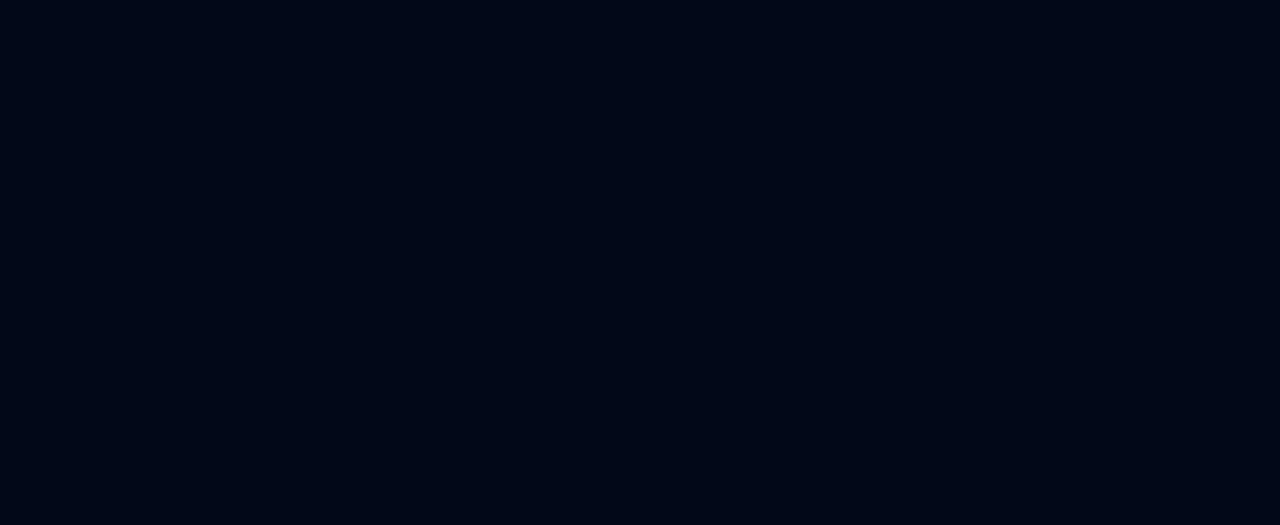
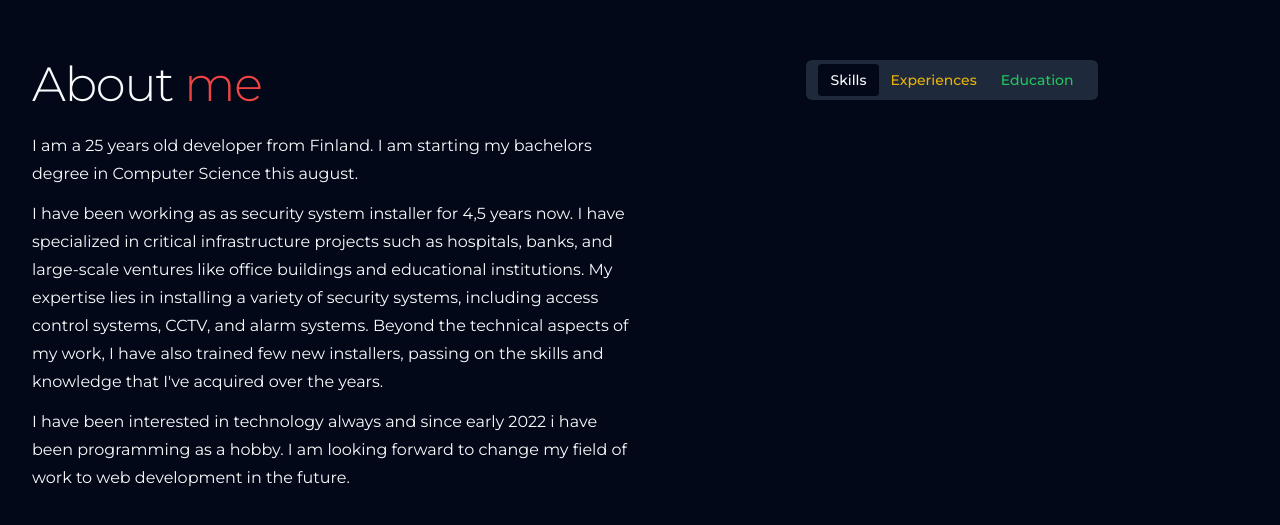
Before and after one commit to awonfs/portfolio, a Next.js app: page / in a window 1280 px wide. Shown: the part 759-1284 px from the top of the page. Before the commit the page ends 936 px from the top, so only its background shows below. Built offline with nearby package versions, Linux system fonts and the light colour scheme.

Commit message:
Working on the about section

```diff
--- a/app/page.tsx
+++ b/app/page.tsx
@@ -1,33 +1,12 @@
 /* eslint-disable react/no-unescaped-entities */
 import Image from "next/image";
-import programicon from "../assets/programicon.png";
-import { Button } from "@/components/ui/button";
-import Link from "next/link";
+import LandingPage from "@/components/landing-page";
+import About from "@/components/about";
 export default function Home() {
   return (
     <main className="h-screen">
-      <section id="about" className="flex flex-col items-center h-1/3 mt-12">
-        <div className="flex w-full justify-evenly">
-          <div className="flex flex-col gap-4">
-            <h2 className="text-6xl md:text-8xl font-thin">
-              Hi, I'm <span className="text-red-500">Eetu</span>
-            </h2>
-            <span className="ml-1 text-sm leading-7 md:ml-10 md:text-xl ">
-              I'm a <span className="text-red-500">Full stack developer</span> /{" "}
-              <span className="text-yellow-500">Security system installer</span>
-            </span>
-          </div>
-          <div className="flex">
-            <Image
-              className=""
-              src={programicon}
-              alt="landing icon"
-              height={320}
-              width={310}
-            />
-          </div>
-        </div>
-      </section>
+      <LandingPage />
+      <About />
     </main>
   );
 }
--- /dev/null
+++ b/components/about.tsx
@@ -0,0 +1,55 @@
+/* eslint-disable react/no-unescaped-entities */
+import { Tabs, TabsContent, TabsList, TabsTrigger } from "@/components/ui/tabs";
+
+function About() {
+  return (
+    <section id="about" className="flex mt-4 h-screen">
+      <div className="flex gap-4">
+        <div className="w-1/2 break-normal">
+          <h3 className="scroll-m-20 text-5xl font-light tracking-tight">
+            About <span className="text-red-500">me</span>
+          </h3>
+          <p className="leading-7 [&:not(:first-child)]:mt-6">
+            I am a 25 years old developer from Finland. I am starting my
+            bachelors degree in Computer Science this august.
+          </p>
+          <p className="leading-7 [&:not(:first-child)]:mt-3">
+            I have been working as as security system installer for 4,5 years
+            now. I have specialized in critical infrastructure projects such as
+            hospitals, banks, and large-scale ventures like office buildings and
+            educational institutions. My expertise lies in installing a variety
+            of security systems, including access control systems, CCTV, and
+            alarm systems. Beyond the technical aspects of my work, I have also
+            trained few new installers, passing on the skills and knowledge that
+            I've acquired over the years.
+          </p>
+          <p className="leading-7 [&:not(:first-child)]:mt-3">
+            I have been interested in technology always and since early 2022 i
+            have been programming as a hobby. I am looking forward to change my
+            field of work to web development in the future.
+          </p>
+        </div>
+        <div className="flex flex-col items-center flex-1 ">
+          <Tabs defaultValue="skills" className="">
+            <TabsList className="px-3">
+              <TabsTrigger className="text-red-500" value="skills">
+                Skills
+              </TabsTrigger>
+              <TabsTrigger className="text-yellow-500" value="expereience">
+                Experiences
+              </TabsTrigger>
+              <TabsTrigger className="text-green-500" value="education">
+                Education
+              </TabsTrigger>
+            </TabsList>
+            <TabsContent value="skills"></TabsContent>
+            <TabsContent value="expereience"></TabsContent>
+            <TabsContent value="education"></TabsContent>
+          </Tabs>
+        </div>
+      </div>
+    </section>
+  );
+}
+
+export default About;
--- /dev/null
+++ b/components/landing-page.tsx
@@ -0,0 +1,32 @@
+/* eslint-disable react/no-unescaped-entities */
+import Image from "next/image";
+import programicon from "../assets/programicon.png";
+
+function LandingPage() {
+  return (
+    <section id="about" className="flex flex-col items-center h-5/6 mt-12">
+      <div className="flex w-full justify-evenly ">
+        <div className="flex flex-col gap-4 items-center">
+          <h2 className="text-6xl md:text-8xl font-thin">
+            Hi, I'm <span className="text-red-500">Eetu</span>
+          </h2>
+          <span className="ml-1 text-sm leading-7 md:ml-10 md:text-xl ">
+            I'm a <span className="text-red-500">Full stack developer</span> /{" "}
+            <span className="text-yellow-500">Security system installer</span>
+          </span>
+        </div>
+        <div className="flex">
+          <Image
+            className=""
+            src={programicon}
+            alt="landing icon"
+            height={320}
+            width={310}
+          />
+        </div>
+      </div>
+    </section>
+  );
+}
+
+export default LandingPage;
--- /dev/null
+++ b/components/ui/tabs.tsx
@@ -0,0 +1,55 @@
+"use client"
+
+import * as React from "react"
+import * as TabsPrimitive from "@radix-ui/react-tabs"
+
+import { cn } from "@/lib/utils"
+
+const Tabs = TabsPrimitive.Root
+
+const TabsList = React.forwardRef<
+  React.ElementRef<typeof TabsPrimitive.List>,
+  React.ComponentPropsWithoutRef<typeof TabsPrimitive.List>
+>(({ className, ...props }, ref) => (
+  <TabsPrimitive.List
+    ref={ref}
+    className={cn(
+      "inline-flex h-10 items-center justify-center rounded-md bg-muted p-1 text-muted-foreground",
+      className
+    )}
+    {...props}
+  />
+))
+TabsList.displayName = TabsPrimitive.List.displayName
+
+const TabsTrigger = React.forwardRef<
+  React.ElementRef<typeof TabsPrimitive.Trigger>,
+  React.ComponentPropsWithoutRef<typeof TabsPrimitive.Trigger>
+>(({ className, ...props }, ref) => (
+  <TabsPrimitive.Trigger
+    ref={ref}
+    className={cn(
+      "inline-flex items-center justify-center whitespace-nowrap rounded-sm px-3 py-1.5 text-sm font-medium ring-offset-background transition-all focus-visible:outline-none focus-visible:ring-2 focus-visible:ring-ring focus-visible:ring-offset-2 disabled:pointer-events-none disabled:opacity-50 data-[state=active]:bg-background data-[state=active]:text-foreground data-[state=active]:shadow-sm",
+      className
+    )}
+    {...props}
+  />
+))
+TabsTrigger.displayName = TabsPrimitive.Trigger.displayName
+
+const TabsContent = React.forwardRef<
+  React.ElementRef<typeof TabsPrimitive.Content>,
+  React.ComponentPropsWithoutRef<typeof TabsPrimitive.Content>
+>(({ className, ...props }, ref) => (
+  <TabsPrimitive.Content
+    ref={ref}
+    className={cn(
+      "mt-2 ring-offset-background focus-visible:outline-none focus-visible:ring-2 focus-visible:ring-ring focus-visible:ring-offset-2",
+      className
+    )}
+    {...props}
+  />
+))
+TabsContent.displayName = TabsPrimitive.Content.displayName
+
+export { Tabs, TabsList, TabsTrigger, TabsContent }
--- a/package.json
+++ b/package.json
@@ -11,6 +11,7 @@
   "dependencies": {
     "@radix-ui/react-navigation-menu": "^1.1.3",
     "@radix-ui/react-slot": "^1.0.2",
+    "@radix-ui/react-tabs": "^1.0.4",
     "@types/node": "20.4.5",
     "@types/react": "18.2.18",
     "@types/react-dom": "18.2.7",
```
Also changed, not shown: 1 other file (tests, documents, lock files or other folders).
